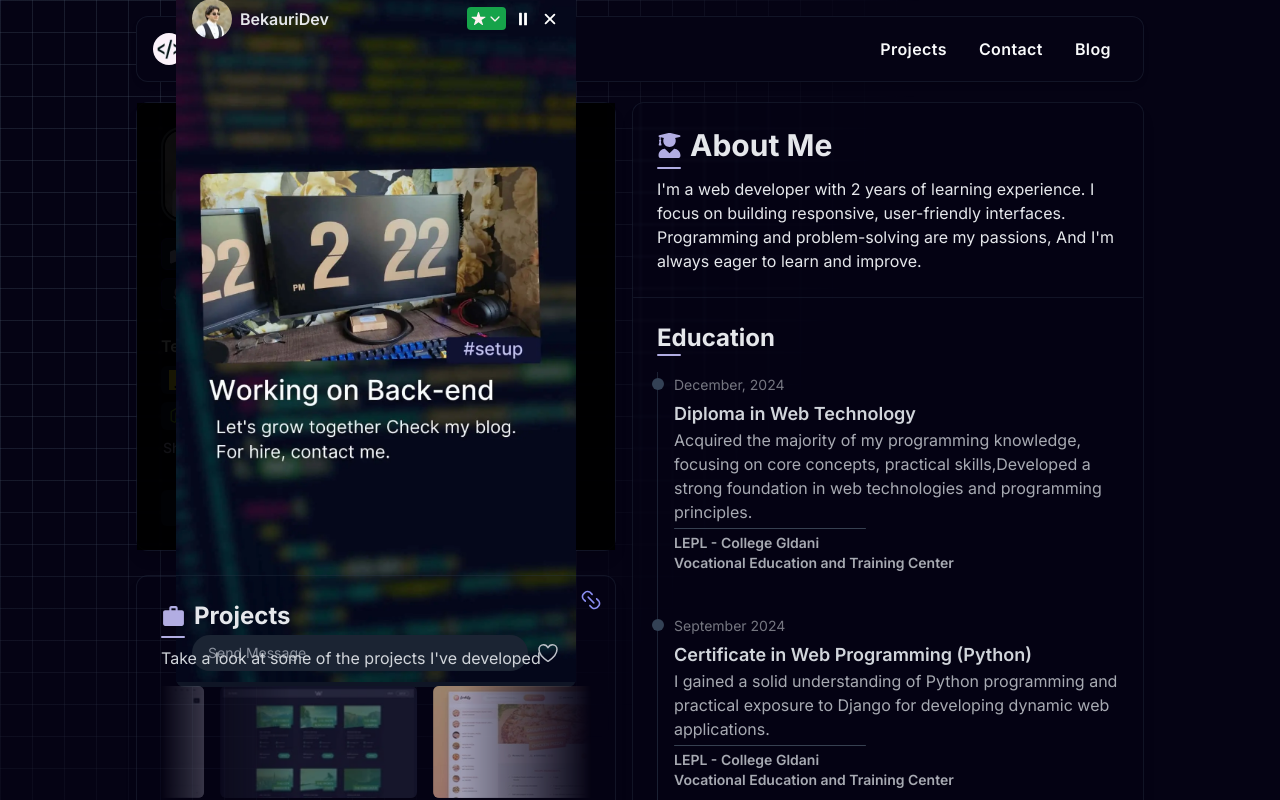
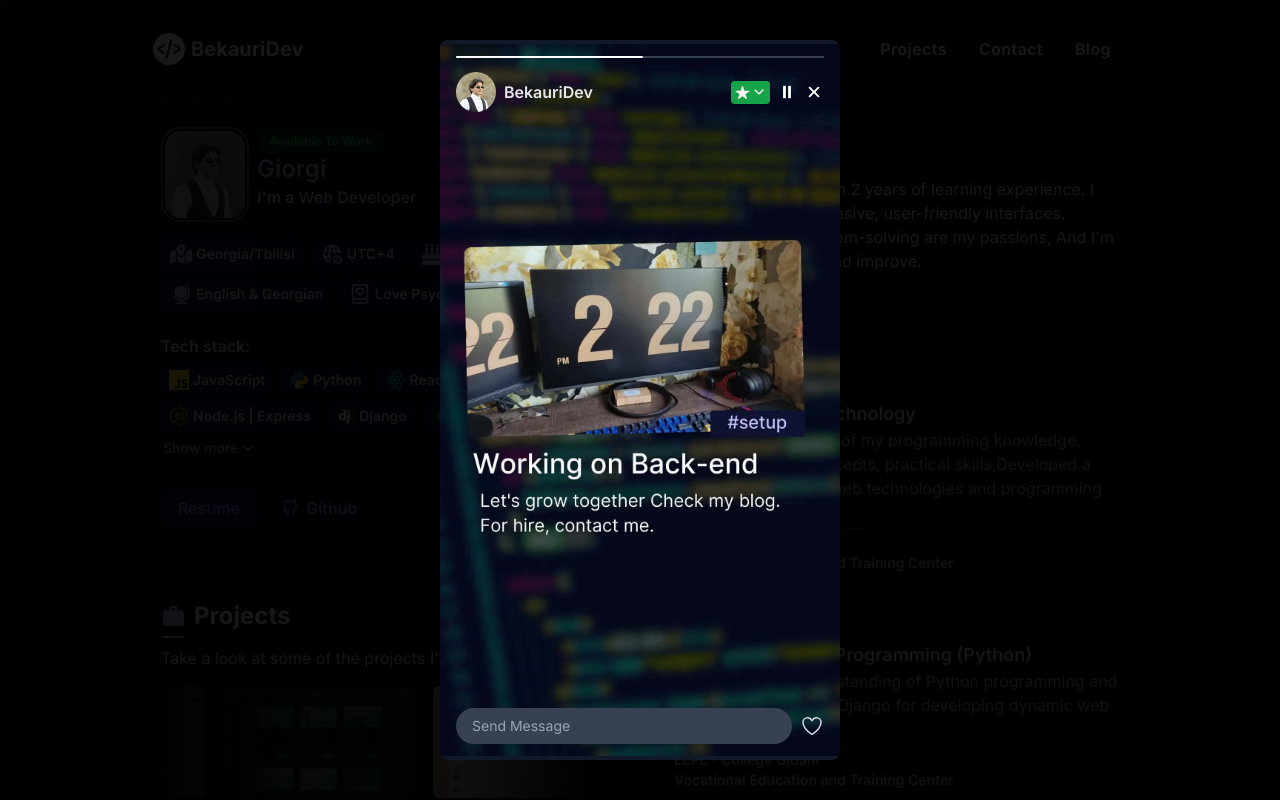
Before and after one commit to bekauridev/React_Portfolio, a React (Vite) app: page / in a window 1280 px wide. Both pictures are taken after a click on the element 205 px from the left and 174 px from the top of the page. Shown: the top 800 px of the page. Built offline with nearby package versions, Linux system fonts and the light colour scheme.

Commit message:
story component moved to app layout

```diff
--- a/src/features/story/components/StoryFooter.jsx
+++ b/src/features/story/components/StoryFooter.jsx
@@ -13,7 +13,7 @@ function StoryFooter({ isHeartClicked, setIsHeartClicked, timeToHide }) {
         type="text"
         disabled
         placeholder="Send Message"
-        className="flex-grow rounded-full bg-gray-800 px-4 py-2 text-sm text-white placeholder-gray-400"
+        className="flex-grow px-4 py-2 text-sm text-white placeholder-gray-400 bg-gray-800 rounded-full disabled:bg-gray-700 disabled:cursor-not-allowed"
       />
       <div className="cursor-pointer" onClick={() => setIsHeartClicked(!isHeartClicked)}>
         {isHeartClicked ? (
--- a/src/features/story/index.jsx
+++ b/src/features/story/index.jsx
@@ -30,7 +30,7 @@ function Story({ isStoryOpen, onStoryClose, content }) {
 
   return (
     <div
-      className="fixed inset-0 z-50 flex cursor-pointer items-center justify-center bg-black bg-opacity-90"
+      className="fixed inset-0 z-50 flex items-center justify-center bg-black cursor-pointer bg-opacity-90"
       onClick={handleClickOutside}
     >
       {/* Main Story Animation */}
@@ -65,17 +65,17 @@ function Story({ isStoryOpen, onStoryClose, content }) {
 
         {/* Story Content */}
         <motion.div
-          className="flex flex-grow items-center justify-center"
+          className="flex items-center justify-center flex-grow"
           onMouseDown={handlePause}
           onMouseUp={handleResume}
           onTouchStart={handleTouchStart}
           onTouchEnd={handleTouchEnd}
         >
-          <div className="pointer-events-none h-full">
+          <div className="h-full pointer-events-none">
             <img
               src={content}
               alt="Story Content"
-              className="h-full w-full object-contain"
+              className="object-contain w-full h-full"
             />
           </div>
         </motion.div>
--- a/src/features/user-card/UserIndroductionCard.jsx
+++ b/src/features/user-card/UserIndroductionCard.jsx
@@ -9,7 +9,6 @@ import Button from "../../ui/Button";
 
 // Images
 import avatarImage from "../../assets/images/avatar-images/avatar.webp";
-import storyImage from "../../assets/images/story-img/story.webp";
 
 // React Icons
 import { FaBirthdayCake, FaChevronDown, FaChevronUp } from "react-icons/fa";
@@ -29,14 +28,14 @@ function UserIndroductionCard() {
 
   const visibleTechStack = showAllTech ? techStack : techStack.slice(0, 6);
   // Story Play state
-  const { isStoryOpen, handleStoryOpen, handleStoryClose, isStoryOpened } = useStory();
+  const { handleStoryOpen, isStoryOpened } = useStory();
 
   return (
     <div
-      className="relative mx-2 block max-w-lg justify-self-center rounded-xl border border-slate-700/30 bg-primary-900/10 p-6 shadow-lg"
+      className="relative block max-w-lg p-6 mx-2 border shadow-lg justify-self-center rounded-xl border-slate-700/30 bg-primary-900/10"
       style={{ backdropFilter: "blur(1px)" }}
     >
-      <div className="mb-3 flex gap-2 sm:mb-4">
+      <div className="flex gap-2 mb-3 sm:mb-4">
         {/* Profile Image */}
         <div
           onClick={handleStoryOpen}
@@ -49,18 +48,18 @@ function UserIndroductionCard() {
           <img
             src={avatarImage}
             alt="User Profile"
-            className="h-full w-full rounded-xl object-cover"
+            className="object-cover w-full h-full rounded-xl"
             loading="eager"
           />
 
           {/* Overlay effect for image */}
-          <div className="absolute inset-0 bg-primary-600/30 transition-opacity duration-300 hover:opacity-40"></div>
+          <div className="absolute inset-0 transition-opacity duration-300 bg-primary-600/30 hover:opacity-40"></div>
         </div>
 
         <div className="flex flex-col">
           {/* Status */}
           <div>
-            <span className="inline-block rounded-full bg-green-600/25 px-3 py-1 text-xs font-semibold text-green-500">
+            <span className="inline-block px-3 py-1 text-xs font-semibold text-green-500 rounded-full bg-green-600/25">
               Available To Work
             </span>
           </div>
@@ -68,7 +67,7 @@ function UserIndroductionCard() {
           {/* Name and Title */}
           <div className="">
             <h2 className="text-2xl font-semibold text-text">Giorgi</h2>
-            <p className="text-md font-semibold text-gray-300">
+            <p className="font-semibold text-gray-300 text-md">
               I&#39;m a <span className="text-text"> Web Developer </span>
             </p>
           </div>
@@ -78,7 +77,7 @@ function UserIndroductionCard() {
       </div>
 
       {/* User Info */}
-      <div className="mb-6 flex flex-wrap gap-2">
+      <div className="flex flex-wrap gap-2 mb-6">
         <InfoItem Icon={FaMapLocationDot} text="Georgia/Tbilisi" />
         <InfoItem Icon={TbTimezone} text="UTC+4" />
         <InfoItem Icon={FaBirthdayCake} text="10-31-2005" />
@@ -87,7 +86,7 @@ function UserIndroductionCard() {
       </div>
       {/* Tech Stack */}
       <div className="mb-4">
-        <p className="text-md mb-2 font-semibold text-gray-300">Tech stack:</p>
+        <p className="mb-2 font-semibold text-gray-300 text-md">Tech stack:</p>
         <div className="flex flex-wrap gap-2">
           {visibleTechStack.map((tech, index) => (
             <UserTechStackItem key={index} IconPath={tech.icon} Technology={tech.name} />
@@ -98,7 +97,7 @@ function UserIndroductionCard() {
           <div className="mt-2 flex justify-start pl-0.5">
             <button
               onClick={() => setShowAllTech(!showAllTech)}
-              className="inline-flex items-center gap-1 text-sm font-medium text-text transition-colors"
+              className="inline-flex items-center gap-1 text-sm font-medium transition-colors text-text"
             >
               {showAllTech ? (
                 <>
@@ -114,7 +113,7 @@ function UserIndroductionCard() {
         )}
       </div>
       {/* Buttons*/}
-      <div className="mt-8 flex flex-row gap-2">
+      <div className="flex flex-row gap-2 mt-8">
         <Button
           type="primary"
           className="text-md"
@@ -127,13 +126,6 @@ function UserIndroductionCard() {
           Github
         </Button>
       </div>
-
-      {/* Story */}
-      <Story
-        isStoryOpen={isStoryOpen}
-        onStoryClose={handleStoryClose}
-        content={storyImage}
-      />
     </div>
   );
 }
--- a/src/layouts/AppLayout.jsx
+++ b/src/layouts/AppLayout.jsx
@@ -6,11 +6,16 @@ import { motion } from "framer-motion";
 import { ToastContainer } from "react-toastify";
 import { useState } from "react";
 import Modal from "../components/Modal";
+import Story from "../features/story";
+import useStory from "../features/story/hooks/useStory";
+
+import storyImage from "../assets/images/story-img/story.webp";
 
 function AppLayout() {
   const [isModalOpen, setIsModalOpen] = useState(false);
   const [modalType, setModalType] = useState(null);
   const [modalContent, setModalContent] = useState({});
+  const { isStoryOpen, handleStoryClose } = useStory();
 
   // Open Modal and set content dynamically
   const openModal = (type) => {
@@ -49,7 +54,7 @@ function AppLayout() {
   };
 
   return (
-    <div className="relative min-h-screen w-full bg-primary-900">
+    <div className="relative w-full min-h-screen bg-primary-900">
       {/* Diagonal Fade Grid Background - Top Left */}
       <div
         className="absolute inset-0 z-0"
@@ -88,6 +93,12 @@ function AppLayout() {
         actionBtnContent={modalContent.actionBtnContent}
         redirectLink={modalContent.redirectLink}
       />
+      {/* Story */}
+      <Story
+        isStoryOpen={isStoryOpen}
+        onStoryClose={handleStoryClose}
+        content={storyImage}
+      />
       <main>
         <motion.div
           initial={{ opacity: 0 }}
--- a/src/partials/Navigation.jsx
+++ b/src/partials/Navigation.jsx
@@ -54,12 +54,12 @@ function Navigation({ onOpenModal }) {
   }, [isMenuOpen]);
   return (
     <>
-      <nav className="max-w-auto sticky top-0 z-20 m-auto overflow-hidden md:static">
+      <nav className="sticky top-0 z-20 m-auto overflow-hidden max-w-auto md:static">
         <div
-          className="mx-2 mb-5 mt-4 rounded-xl border border-slate-700/30 bg-primary-900 px-6 shadow-md backdrop-blur-sm md:px-4"
+          className="px-6 mx-2 mt-4 mb-5 border shadow-md rounded-xl border-slate-700/30 bg-primary-900 backdrop-blur-sm md:px-4"
           style={{ backdropFilter: "blur(1px)" }}
         >
-          <div className="flex h-16 items-center justify-between">
+          <div className="flex items-center justify-between h-16">
             <Button
               callBack={() => {
                 setTimeout(() => navigate("/"), 400);
@@ -153,16 +153,16 @@ function Navigation({ onOpenModal }) {
           initial={{ opacity: 0 }}
           animate={{ opacity: 1 }}
           exit={{ opacity: 0 }}
-          className="fixed inset-0 z-40 bg-primary-800/50"
+          className="fixed inset-0 z-30 bg-primary-800/50"
           onClick={handleOverlayClick}
         >
-          <div className="pointer-events-none fixed inset-0 flex items-end justify-center">
+          <div className="fixed inset-0 flex items-end justify-center pointer-events-none">
             <motion.div
               id="drawer"
               ref={drawerRef}
               initial={{ y: "100%" }}
               animate={{ y: "0%" }}
-              className="pointer-events-auto w-full max-w-lg bg-primary-900/80"
+              className="w-full max-w-lg pointer-events-auto bg-primary-900/80"
               style={{ y }}
               drag="y"
               dragControls={controls}
@@ -181,14 +181,14 @@ function Navigation({ onOpenModal }) {
                 damping: 40,
               }}
             >
-              <div className="z-10 flex justify-center rounded-t-3xl border-b border-primary-400/20 bg-primary-700/50 py-3 backdrop-blur-sm">
+              <div className="z-10 flex justify-center py-3 border-b rounded-t-3xl border-primary-400/20 bg-primary-700/50 backdrop-blur-sm">
                 <button
                   onPointerDown={(e) => controls.start(e)}
-                  className="h-1 w-12 cursor-grab touch-none rounded-full bg-neutral-100 active:cursor-grabbing"
+                  className="w-12 h-1 rounded-full cursor-grab touch-none bg-neutral-100 active:cursor-grabbing"
                 ></button>
               </div>
               <div className="relative z-0 h-full overflow-y-hidden">
-                <div className="flex flex-col items-center border-gray-800 bg-primary-700/50 py-4 pt-2 backdrop-blur-sm">
+                <div className="flex flex-col items-center py-4 pt-2 border-gray-800 bg-primary-700/50 backdrop-blur-sm">
                   <Button
                     className="text-lg"
                     type="plain"
```
